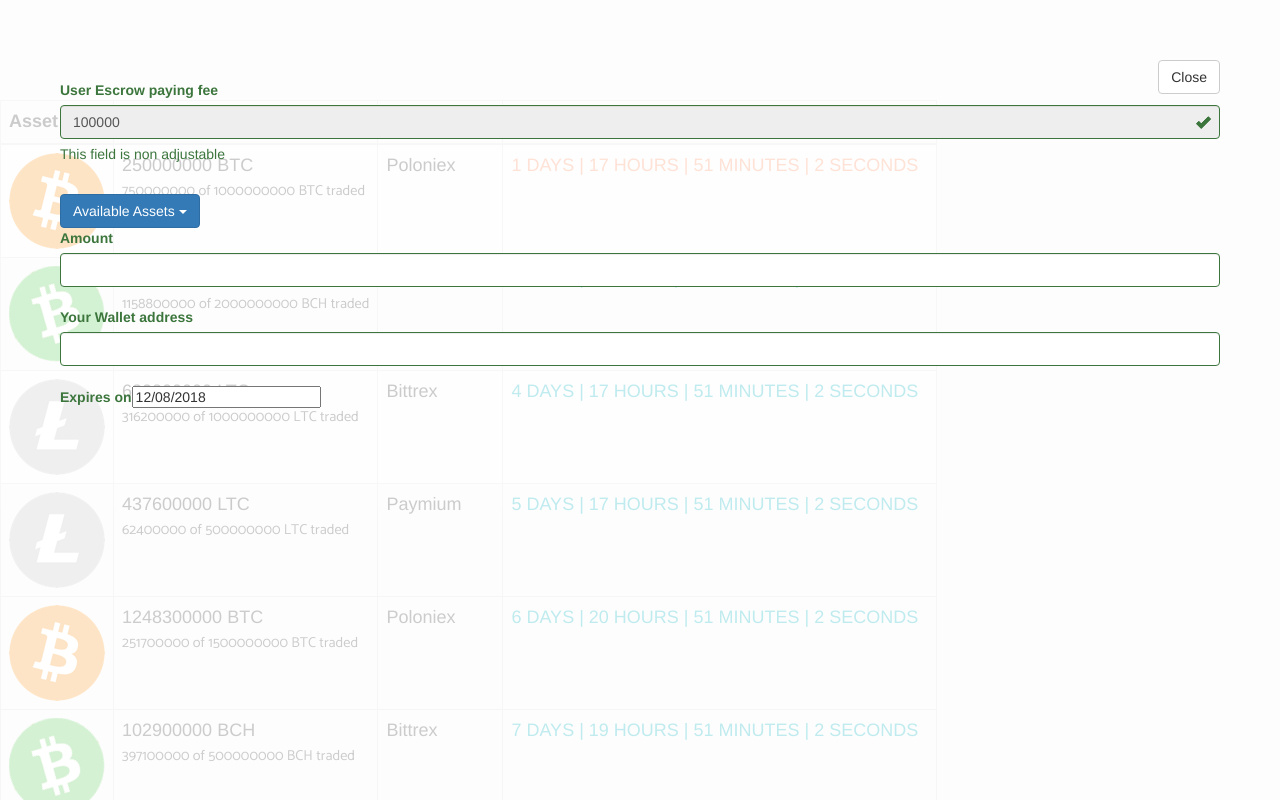
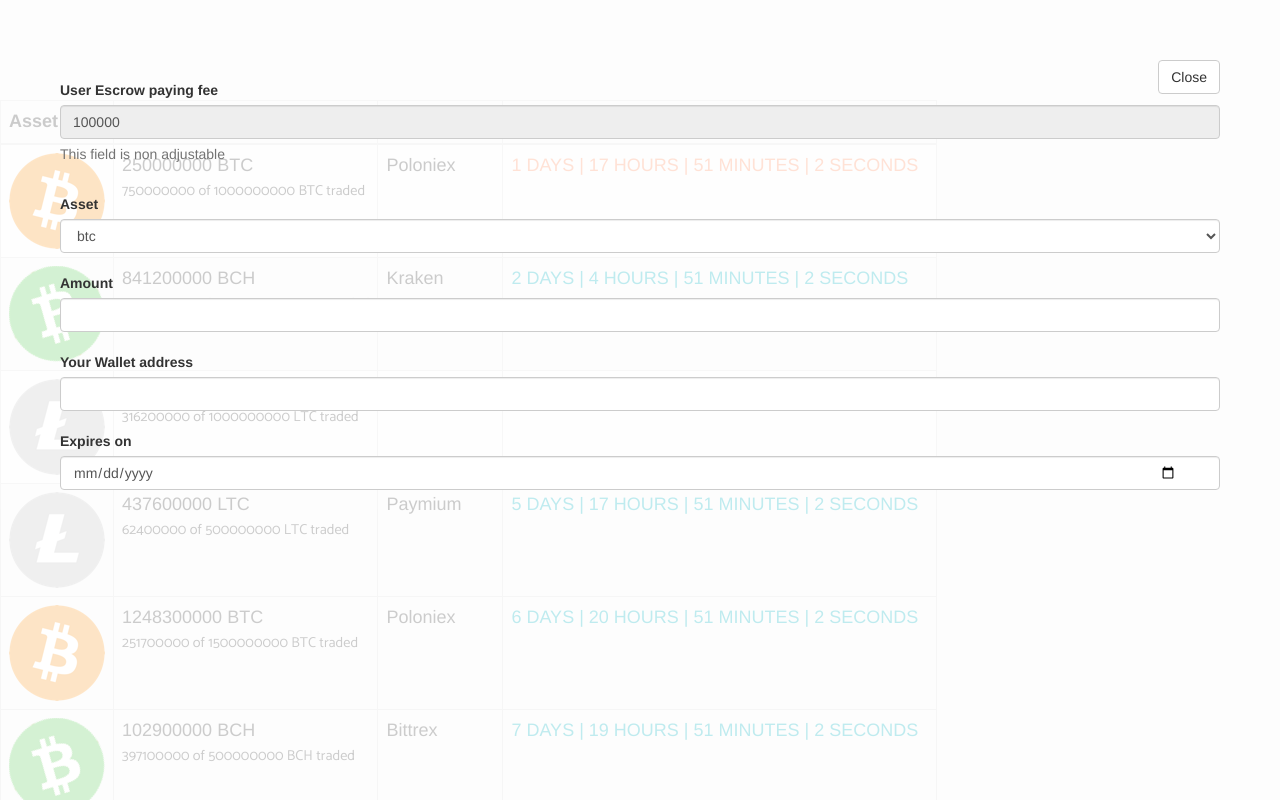
Before and after one commit to 0xBEEFCAF3/CWC_FullStack_Challange, a React app: page / in a window 1280 px wide. Both pictures are taken after a click on the element 468 px from the left and 200 px from the top of the page. Shown: the top 800 px of the page. Built offline with nearby package versions, Linux system fonts and the light colour scheme.

Commit message:
modal input validation

```diff
--- a/src/components/EscrowModal/EscrowModal.js
+++ b/src/components/EscrowModal/EscrowModal.js
@@ -13,10 +13,10 @@ import {
   Modal,
   ModalBody,
 } from './EscrowModal.styles.js';
-
 import {
-  CloseIcon,
-} from '../../containers/DashboardContainer/DashboardContainer.styles';
+ COLOR_POSITIVE,
+ COLOR_NEGATIVE,
+} from '../../theme';
 
 class EscrowModal extends Component {
 
@@ -26,6 +26,8 @@ class EscrowModal extends Component {
       modalBody : "Loading...",
       escrowInfo: null,
       datePicked: new Date(),
+      amountValidationColor:null,
+      dateValidationColor: null,
     }
   }
 
@@ -43,20 +45,48 @@ class EscrowModal extends Component {
     this.setState({modalBody:body});
   }
 
-  getValidationState() {
-    const length = 11;
-    if (length > 10) return 'success';
-    else if (length > 5) return 'warning';
-    else if (length > 0) return 'error';
-    return null;
+  getValidationState = () =>{
+    if(this.state.escrowInfo == null || this.userAmount == null){
+      return null;
+    }
+    /*Validating the user amount*/
+    const amountMax = parseInt(this.state.escrowInfo.amountMax);
+    const amountMin = parseInt(this.state.escrowInfo.amountMin);
+    const userAmount = parseInt(this.userAmount.value);
+    const amountValidation = (userAmount > amountMax || userAmount < amountMin);
+
+    if (amountValidation){
+      this.setState({amountValidationColor: COLOR_POSITIVE});
+    }else{
+      this.setState({amountValidationColor: COLOR_NEGATIVE});
+      return false;
+    }
+
+    /*Validating the date picked by the user*/
+    const ts = Math.round((new Date()).getTime() / 1000);
+    const dateOfTransaction = new Date(this.userDate.value);
+    const minDate = new Date((this.state.escrowInfo.lengthMin + ts) * 1000);
+    const maxDate = new Date((this.state.escrowInfo.lengthMax + ts) * 1000);
+    const dateValidation = (dateOfTransaction < maxDate && dateOfTransaction > minDate);
+    console.log("THIS DATE:::: ", dateValidation, dateOfTransaction, minDate, maxDate, this.state.escrowInfo.lengthMin+ ts);
+
+    if (dateValidation){
+      this.setState({dateValidationColor: COLOR_POSITIVE});
+    }else{
+      this.setState({dateValidationColor: COLOR_NEGATIVE});
+      return false;
+    }
+
+    return true;
   }
 
-  changeDropDown = (e) =>{
-    console.log(e);
-    this.setState({ assetPicked: e });
+  changeDropDown = (asset) =>{
+    console.log(asset);
+    this.setState({ assetPicked: this.dropdownSelect.value });
   }
 
   changeDate = (date) =>{
+    this.getValidationState();
     this.setState({
       datePicked : date,
     })
@@ -64,31 +94,29 @@ class EscrowModal extends Component {
 
   renderDropDown = () => {
     return (
-      <DropdownButton
-        bsStyle= "primary"
-        title="Available Assets"
-        id={`dropdown-basic`}
-        onSelect={this.changeDropDown}
-      >
+      <FormControl
+              onChange={this.changeDropDown.bind(this)}
+              inputRef={ el => this.dropdownSelect=el }
+              componentClass="select" placeholder="select">
+
       {this.state.escrowInfo.availableAssets.map((asset) =>{
-        return <MenuItem>{asset}</MenuItem>
+        return <option value="asset">{asset}</option>
       })}
-      </DropdownButton>
+      </FormControl>
     );
   }
 
   renderBody = () =>{
-    if(this.state.escrowInfo == null){
-      return(<p> Loading... </p>);
-    }
-    console.log(this.state.escrowInfo);
+    let _this = this;
+    if(this.state.escrowInfo == null) return (<p>"Loading ..." </p>);
     let amountMin = this.state.escrowInfo.amountMin;
+    //validationState={this.getValidationState()}
     return(
 
       <form>
           <FormGroup
             controlId="formBasicText"
-            validationState={this.getValidationState()}>
+          >
             <ControlLabel>User Escrow paying fee</ControlLabel>
             <FormControl
               type="text"
@@ -98,12 +126,16 @@ class EscrowModal extends Component {
             <FormControl.Feedback />
             <HelpBlock>This field is non adjustable</HelpBlock>
         <br />
+        <ControlLabel>Asset</ControlLabel>
         {this.renderDropDown()}
         <br />
 
           <ControlLabel>Amount</ControlLabel>
           <FormControl
             type="number"
+            inputRef={ el => this.userAmount=el}
+            onChange={this.getValidationState}
+            style={{backgroundColor: this.state.amountValidationColor}}
           />
           <FormControl.Feedback />
         <br />
@@ -114,10 +146,12 @@ class EscrowModal extends Component {
           <FormControl.Feedback />
         <br />
 
-          <ControlLabel>Expires on</ControlLabel>
-          <DatePicker
-            selected={this.state.datePicked}
-            onChange={this.changeDate}
+          <ControlLabel>Expires on</ControlLabel> <br />
+          <FormControl
+            type="date"
+            inputRef={ el => this.userDate=el}
+            onChange={this.getValidationState}
+            style={{backgroundColor: this.state.dateValidationColor}}
           />
           <FormControl.Feedback />
         </FormGroup>
```
